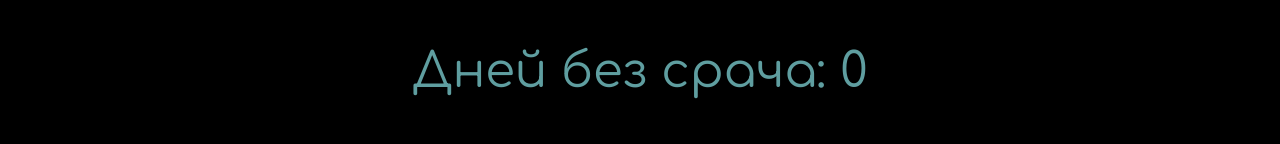
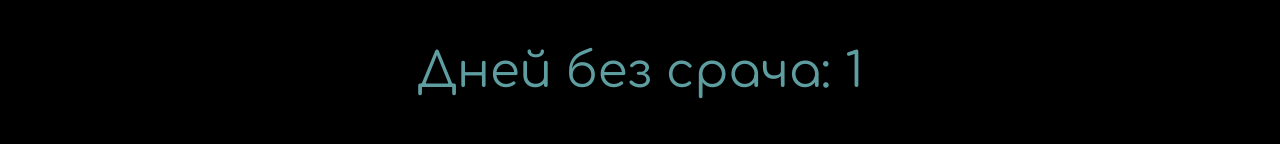
Before and after one commit to Marina-at-the-front/Marina-at-the-front.github.io, a plain HTML site: page index.html in a window 1280 px wide. Shown: the part 162-306 px from the top of the page. Drawn offline with Linux system fonts and the light colour scheme.

Commit message:
Update index.html

```diff
--- a/index.html
+++ b/index.html
@@ -38,7 +38,7 @@
         <div class="wrapper">
           <div class="info">
 <p id="info1">Switch on JS</p>
-<p>Дней без срача: 0</p>
+<p>Дней без срача: 1</p>
 </div>
 <img src="img/Andrew.jpg" alt="">
         </div>
```
